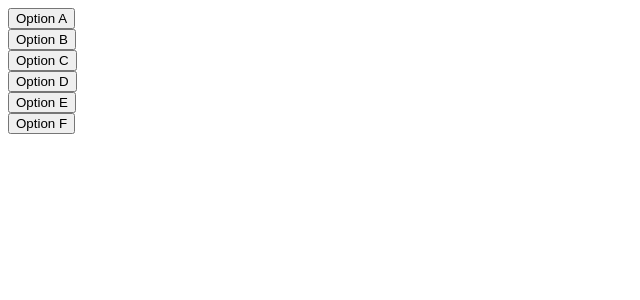
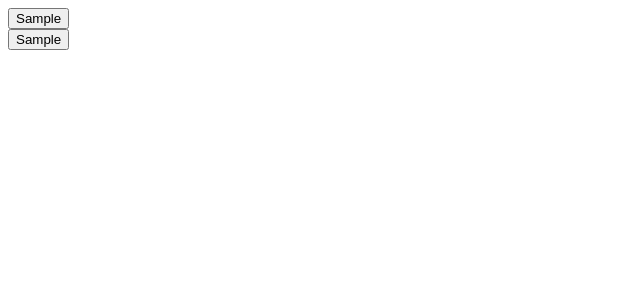
Before and after one commit to KimSoko/what-matters-most-app, a React app: page / in a window 1280 px wide. Both pictures are taken after typing "Sample", "Sample", "Sample", "Sample", "Sample", "Sample" into the empty fields and a click on the button "PRIORITIZE". Shown: the top 300 px of the page, without its empty margins (0-640 px from the left). Built offline with nearby package versions, Linux system fonts and the light colour scheme; the HTML template or start-up script is replaced by a standard one.

Commit message:
Decide algo works as expected!

```diff
--- a/client/src/Decide.jsx
+++ b/client/src/Decide.jsx
@@ -1,32 +1,53 @@
 import React from 'react';
 import ReactDOM from 'react-dom';
 
-const Decide = () => {
+const Decide = ({ list, handleVote }) => {
+
   return (
     <div>
-      <div id="top-div">
-        <button className="option-button" id="option-A">Option A</button>
-      </div>
+      {list && (
+        <div>
+          { console.log('This is list in return ', list[0].name) }
+          {/* {list[0].name === '1' || list[0].name === '2' || list[0].name === '7' && (
+            <> */}
+            {/* {console.log('This is list[0] ', list[0])} */}
+              <div key={`${list[0].name}-${list[0].value}`} id="top-div">
+                <button className="option-button" id="option-A" name={list[0].name} onClick={handleVote}>{list[0].value}</button>
+              </div>
 
-      <div id="bottom-div">
-        <button className="option-button" id="option-B">Option B</button>
-      </div>
+              <div key={`${list[1].name}-${list[1].value}`} id="bottom-div">
+                <button className="option-button" id="option-B" name={list[1].name} onClick={handleVote}>{list[1].value}</button>
+              </div>
+            {/* </>
+          )} */}
 
-      <div id="top-div">
-        <button className="option-button" id="option-C">Option C</button>
-      </div>
+          {/* {list[0].name === '3' || list[0].name === '4' && (
+            <>
+            {console.log('This is list[0] ', list[0])}
+              <div key={`${list[0].name}-${list[0].value}`} id="top-div">
+                <button className="option-button" id="option-C" name={list[0].name} onClick={handleVote}>{list[0].value}</button>
+              </div>
 
-      <div id="bottom-div">
-        <button className="option-button" id="option-D">Option D</button>
-      </div>
+              <div key={`${list[1].name}-${list[1].value}`} id="bottom-div">
+                <button className="option-button" id="option-D" name={list[1].name} onClick={handleVote}>{list[1].value}</button>
+              </div>
+            </>
+          )}
 
-      <div id="top-div">
-        <button className="option-button" id="option-E">Option E</button>
-      </div>
+          {list[0].name === '5' || list[0].name === '6' && (
+            <>
+            {console.log('This is list[0] ', list[0])}
+              <div key={`${list[0].name}-${list[0].value}`} id="top-div">
+                <button className="option-button" id="option-E" name={list[0].name} onClick={handleVote}>{list[0].value}</button>
+              </div>
 
-      <div id="bottom-div">
-        <button className="option-button" id="option-F">Option F</button>
-      </div>
+              <div key={`${list[1].name}-${list[1].value}`} id="bottom-div">
+                <button className="option-button" id="option-F" name={list[1].name} onClick={handleVote}>{list[1].value}</button>
+              </div>
+            </>
+          )} */}
+        </div>
+      )}
     </div>
   )
 };
--- a/client/src/helpers.js
+++ b/client/src/helpers.js
@@ -83,6 +83,7 @@ const createOptions = (criteria) => {
   }
   let randomized = randomizeOptions(options);
   let final = determineFirst(randomized);
+  console.log('This is final from helpers ', final);
   return final;
 };
 
--- a/client/src/index.jsx
+++ b/client/src/index.jsx
@@ -1,4 +1,4 @@
-import React, { useState } from 'react';
+import React, { useState, useEffect } from 'react';
 import ReactDOM from 'react-dom';
 import Start from './Start.jsx';
 import Decide from './Decide.jsx';
@@ -8,7 +8,16 @@ import helpers from './helpers.js';
 const Index = () => {
   const [criteria, setCriteria] = useState(helpers.emptyCriteria);
   const [options, setOptions] = useState([]);
+  const [list, setList] = useState([]);
   const [display, setDisplay] = useState('start');
+
+  useEffect(() => {
+    console.log('This is options before', options);
+    let copy = options.slice();
+    let popped = copy.pop();
+    setList(popped);
+    console.log('This is list after render ', list);
+  }, [options])
 
   const handleCriteria = (e) => {
     e.preventDefault();
@@ -24,9 +33,37 @@ const Index = () => {
 
   const handleSubmit = (e) => {
     e.preventDefault();
-    setOptions(helpers.createOptions(criteria));
+    let newOptions = helpers.createOptions(criteria);
+    setOptions(newOptions);
+    console.log('This is options on submit ', options);
     setDisplay('decide');
   };
+
+  const handleVote = (e) => {
+    console.log('voted');
+    let winner = e.target.name;
+    console.log('winner ',  winner);
+    let oldCriteria = criteria.slice();
+    console.log('Criteria before ', oldCriteria);
+    for (let i = 0; i < oldCriteria.length; i++) {
+      if (oldCriteria[i].name === winner) {
+        oldCriteria[i].score++;
+      }
+    }
+    setCriteria(oldCriteria);
+    console.log('Criteria after ', criteria);
+
+    let oldOptions = options.slice();
+    console.log('Options before ', oldOptions);
+    oldOptions.pop();
+    setOptions(oldOptions);
+    console.log('Options after ', options);
+    if (options.length === 0) {
+      setDisplay('results');
+      console.log('criteria ', criteria);
+    }
+  }
+
 
   return (
     <div id="index-div">
@@ -36,8 +73,8 @@ const Index = () => {
         />
       )}
       {display === 'decide' && (
-        <Decide options={options}
-          setOptions={setOptions}
+        <Decide handleVote={handleVote}
+                list={list}
         />
       )}
       {display === 'results' && (
```
